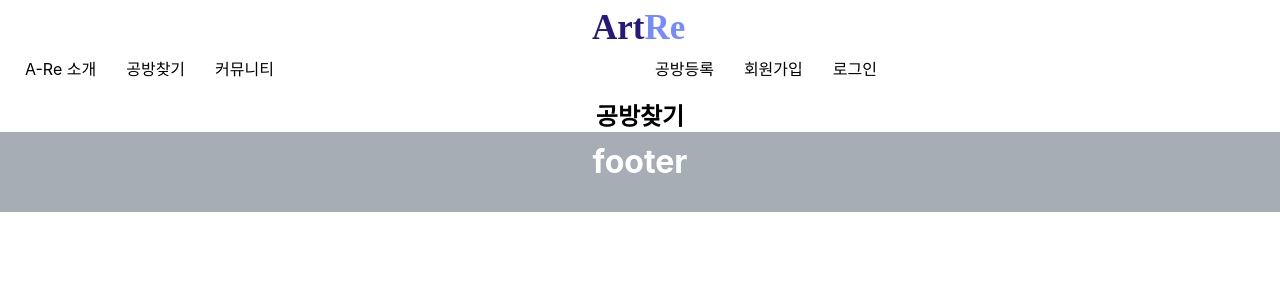
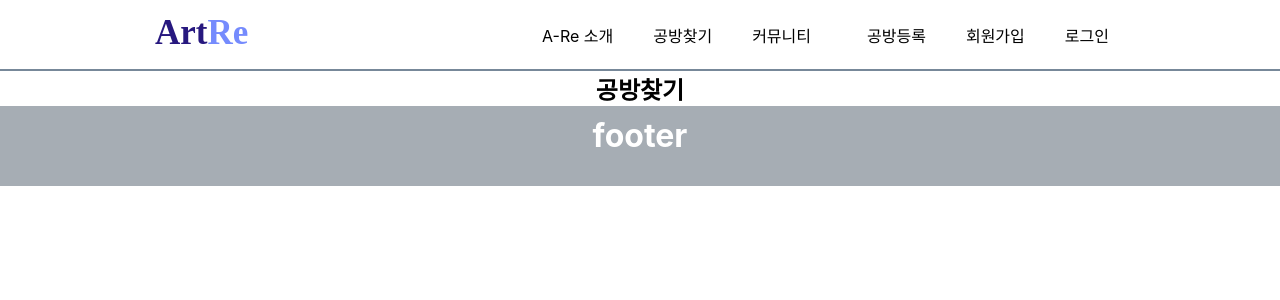
Before and after one commit to Team-NanaScript/Art_Recycle, a React (Create React App) app in the folder react-are/: page /search in a window 1280 px wide. Shown: the top 300 px of the page. Built offline with nearby package versions, Linux system fonts and the light colour scheme.

Commit message:
navigation

```diff
--- a/react-are/src/comps/MainNav.jsx
+++ b/react-are/src/comps/MainNav.jsx
@@ -7,24 +7,24 @@ function MainNav() {
     <header className="App-header">
       <div id="logo">
         <svg width="97" height="35">
-          <text transform="translate(0 29)" fill="#27187f" fontSize="35" fontFamily="Ubuntu-Bold, Ubuntu" fontWeight="700">
+          <text transform="translate(0 29)" fill="#27187f" fontSize="35" fontFamily="Ubuntu-Bold" fontWeight="700">
             <tspan x="0" y="0">Art</tspan>
             <tspan y="0" fill="#758bfd">Re</tspan>
           </text>
         </svg>
+      </div>
         <nav className="menu_wrap">
           <ul className="main_menu center">
-            <li><NavLink to="/">A-Re 소개</NavLink></li>
-            <li><NavLink to="/">공방찾기</NavLink></li>
-            <li><NavLink to="/">커뮤니티</NavLink></li>
+            <li><NavLink to="/" exact>A-Re 소개</NavLink></li>
+            <li><NavLink to="/search" exact>공방찾기</NavLink></li>
+            <li><NavLink to="/" exact>커뮤니티</NavLink></li>
           </ul>
           <ul className="main_menu right">
-            <li><NavLink to="/">공방등록</NavLink></li>
-            <li><NavLink to="/">회원가입</NavLink></li>
-            <li><NavLink to="/">로그인</NavLink></li>
+            <li><NavLink to="/" exact>공방등록</NavLink></li>
+            <li><NavLink to="/join" exact>회원가입</NavLink></li>
+            <li><NavLink to="/login" exact>로그인</NavLink></li>
           </ul>
         </nav>
-      </div>
     </header>
   );
 }
--- a/react-are/src/css/mainNav.css
+++ b/react-are/src/css/mainNav.css
@@ -1,6 +1,13 @@
 header.App-header {
-	flex-wrap: nowrap;
+	padding: 5px;
+	justify-content: space-around;
+	align-items: center;
+	border-bottom: 2px solid lightslategrey;
 }
+/* header.App-header,
+header.App-header nav.menu_wrap {
+	justify-content: space-around;
+} */
 
 header.App-header,
 header.App-header nav.menu_wrap,
@@ -11,20 +18,21 @@ header.App-header nav.menu_wrap ul {
 
 header.App-header div#logo {
 	padding: 10px;
-	margin:0 auto;
-	/* display: flex; */
-	/* flex-direction: row; */
+	margin-left:10px;
 }
 
-header.App-header div#logo {
-	flex: 1;
-}
-header.App-header nav.menu_wrap ul.center,
-header.App-header nav.menu_wrap ul.right {
-	flex: 2;
+header.App-header nav.menu_wrap ul{
+	margin-right: 1rem;
 }
 
 header.App-header nav.menu_wrap ul li {
-	padding: 5px;
+	transition: 0.2s;
+	padding: 10px;
 	margin: 2px 10px;
 }
+
+header.App-header nav.menu_wrap ul li:hover {
+	color:white;
+	border-radius: 15px;
+	background-color: #7b65f7cb;
+}
```
